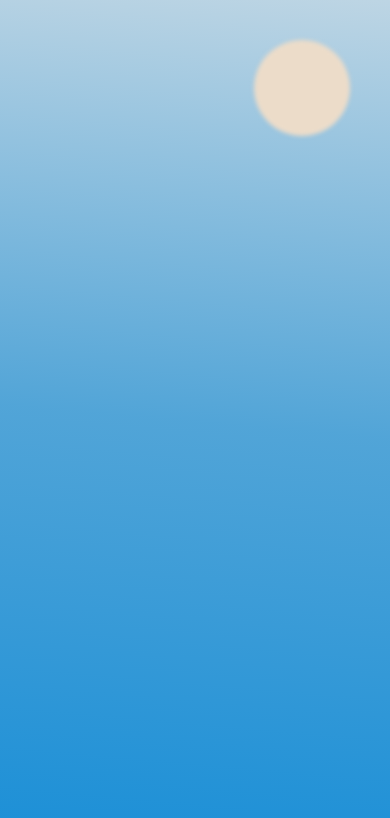
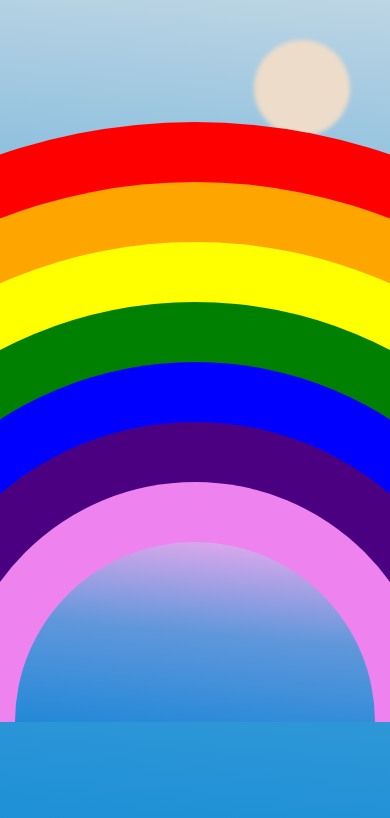
Before and after one commit to vazquezea96/splash-screen-coding-challenge, a plain HTML site: page index.html in a window 390 px wide. Drawn offline with Linux system fonts and the light colour scheme.

Commit message:
added the rainbow. need to work on the responsiveness

```diff
--- a/index.html
+++ b/index.html
@@ -11,6 +11,23 @@
     <div class="container">
     <div class="scene">
         <div class="sun"></div>
+
+        <!-- Rainbow -->
+        <div class="semicircle1">
+            <div class="semicircle2">
+                <div class="semicircle3">
+                    <div class="semicircle4">
+                        <div class="semicircle5">
+                            <div class="semicircle6">
+                                <div class="semicircle7">
+                                    <div class="semicircle8"></div>
+                                </div>
+                            </div>
+                        </div>
+                    </div>
+                </div>
+            </div>
+        </div>
     </div>
     </div>
 </body>
--- a/styles.css
+++ b/styles.css
@@ -35,3 +35,84 @@ body{
 	top: 2.5rem;
 	right: 2.5rem;
 }
+
+/* Rainbow */
+
+.semicircle1 {
+	position: relative;
+	background-color: red;
+	border-radius: 600px 600px 0 0;
+	height: 37.5rem;
+  	width: 75rem;
+}
+
+.semicircle2 {
+	position: relative;
+	background-color: orange;
+	border-radius: 600px 600px 0 0;
+	height: 33.75rem;
+  	width: 67.5rem;
+	top: 60px;
+	left: 60px;
+}
+
+.semicircle3 {
+	position: relative;
+	background-color: yellow;
+	border-radius: 600px 600px 0 0;
+	height: 30rem;
+  	width: 60rem;
+	top: 60px;
+	left: 60px;
+}
+
+.semicircle4 {
+	position: relative;
+	background-color: green;
+	border-radius: 600px 600px 0 0;
+	height: 26.25rem;
+	width: 52.5rem;
+	top: 60px;
+	left: 60px;
+}
+
+.semicircle5 {
+	position: relative;
+	background-color: blue;
+	border-radius: 600px 600px 0 0;
+	height: 22.5rem;
+  	width: 45rem;
+	top: 60px;
+	left: 60px;
+}
+
+.semicircle6 {
+	position: relative;
+	background-color: indigo;
+	border-radius: 600px 600px 0 0;
+	height: 18.75rem;
+  	width: 37.5rem;
+	top: 60px;
+	left: 60px;
+}
+
+.semicircle7 {
+	position: relative;
+	background-color: violet;
+	border-radius: 600px 600px 0 0;
+	height: 15rem;
+  	width: 30rem;
+	top: 60px;
+	left: 60px;
+}
+
+.semicircle8 {
+	position: relative;
+	background: var(--sky);
+  	background: linear-gradient(5deg, rgba(12, 137, 214, 0.9), rgba(61, 156, 214, 0.8), rgba(235, 238, 240, 0.363));
+	border-radius: 600px 600px 0 0;
+	height: 11.25rem;
+  	width: 22.5rem;
+	top: 60px;
+	left: 60px;
+}
```
